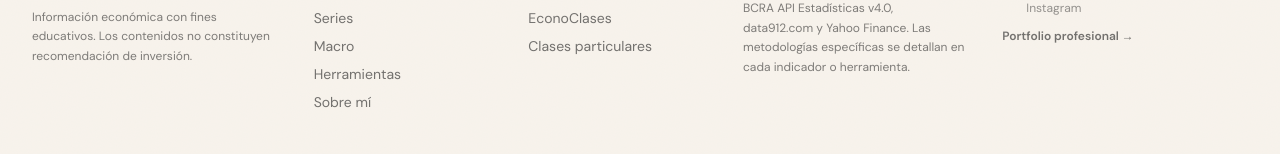
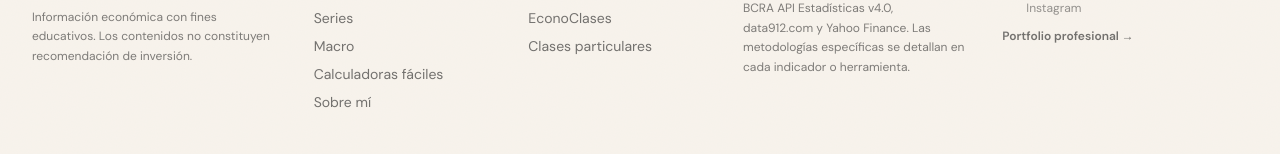
Before and after one commit to danipara618/dl-mercado, a Next.js app: page /notas in a window 1280 px wide. Shown: the part 1629-1783 px from the top of the page. Built offline with nearby package versions, Linux system fonts and the light colour scheme.

Commit message:
Acceso a calculadoras sencillas manteniendo Mercado, Series e INDEC

```diff
--- a/components/Footer.tsx
+++ b/components/Footer.tsx
@@ -23,7 +23,7 @@ export default function Footer() {
             <Link className="block hover:text-oliva" href="/">Mercado</Link>
             <Link className="block hover:text-oliva" href="/series">Series</Link>
             <Link className="block hover:text-oliva" href="/#macro">Macro</Link>
-            <Link className="block hover:text-oliva" href="/#herramientas">Herramientas</Link>
+            <Link className="block hover:text-oliva" href="/calculadoras">Calculadoras fáciles</Link>
             <Link className="block hover:text-oliva" href="/sobre-mi">Sobre mí</Link>
           </div>
         </div>
```
